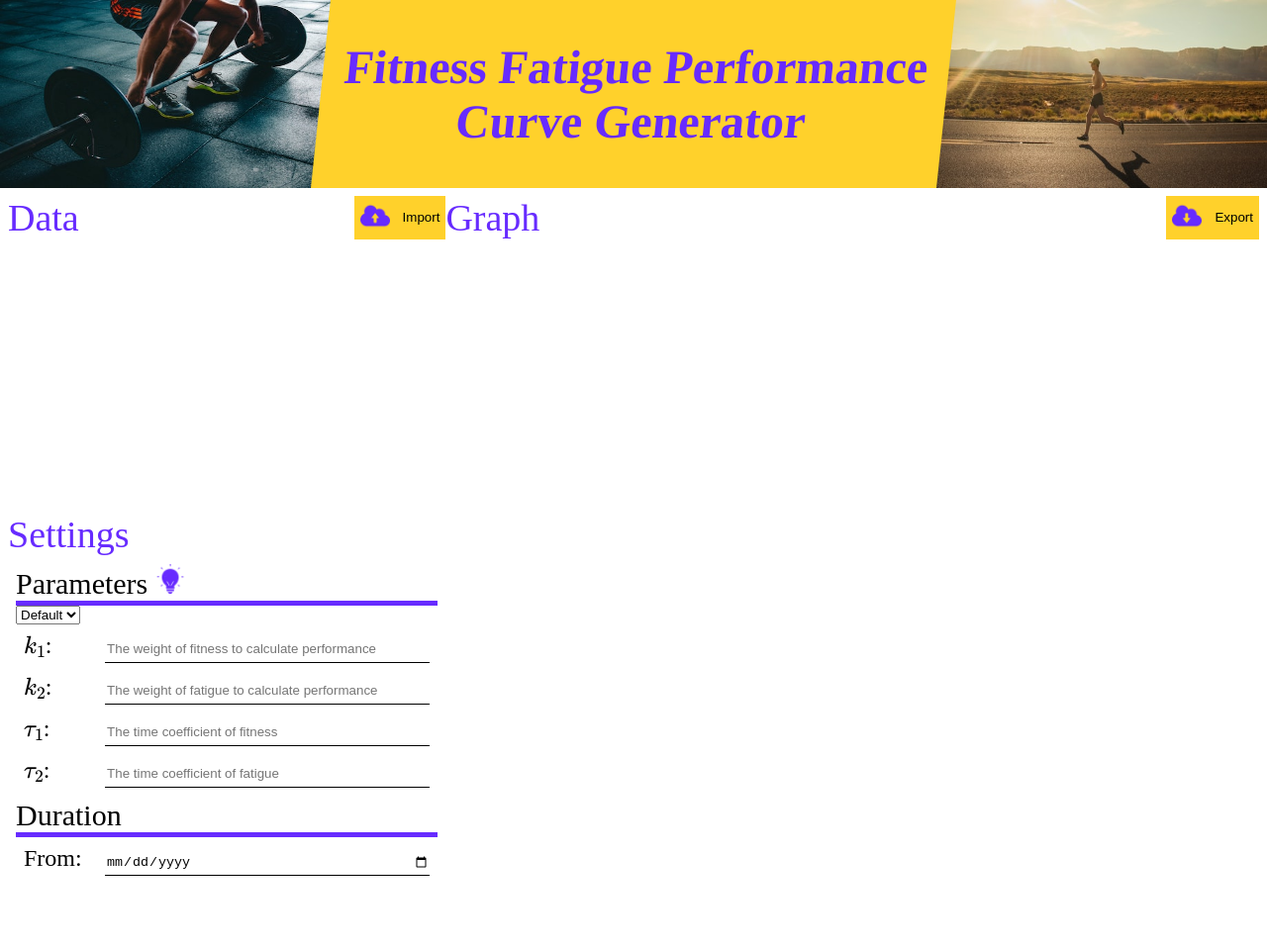
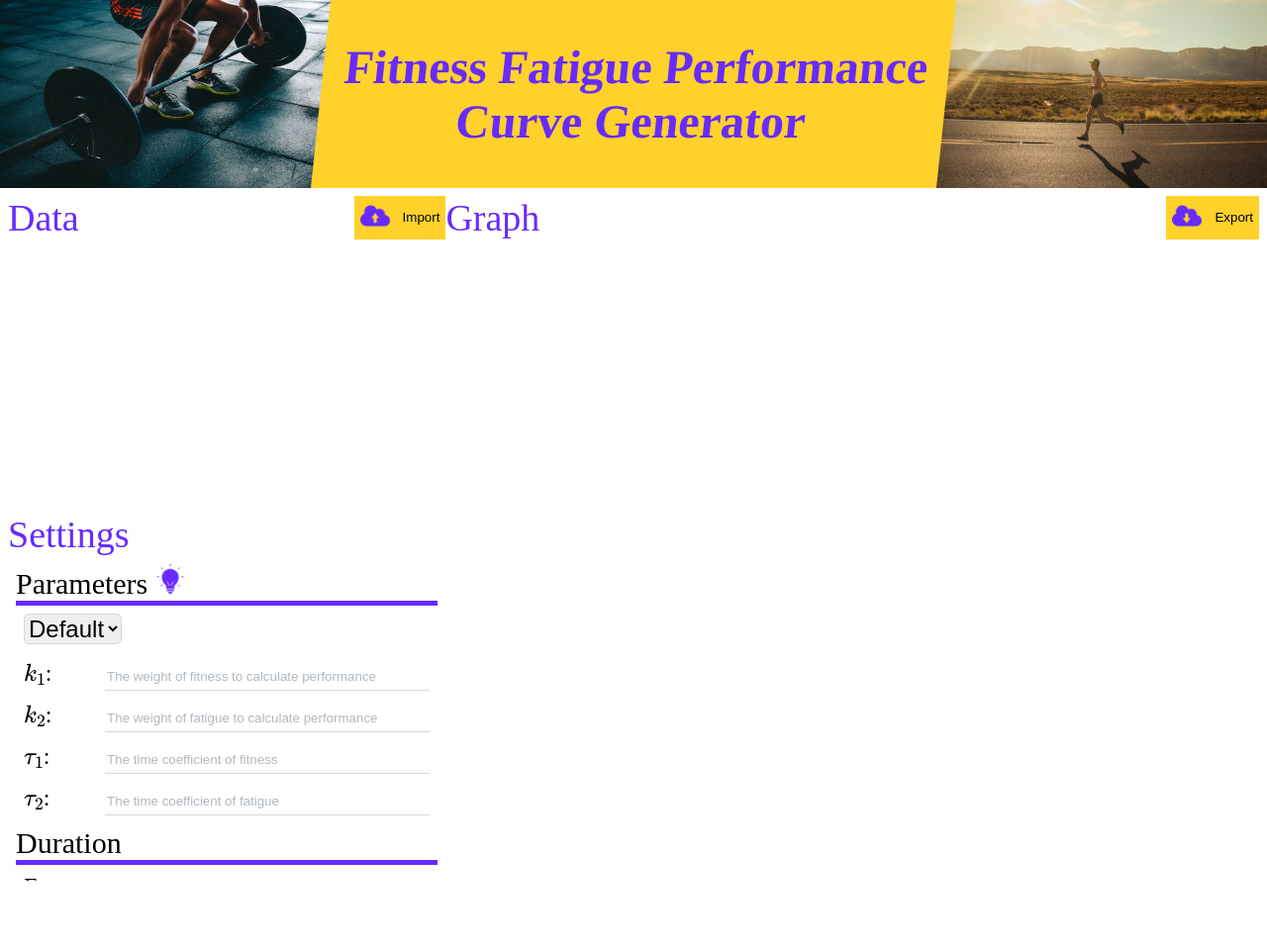
Before and after one commit to jjjkkkjjj/ff-perf, a plain HTML site: page docs/index.html in a window 1280 px wide. Shown: the whole page at 99% size. Drawn offline with nearby package versions, Linux system fonts and the light colour scheme; some packages are replaced by stand-ins of ours; a web font is replaced by a local one.

Commit message:
combobox design

```diff
--- a/docs/css/base.css
+++ b/docs/css/base.css
@@ -4,6 +4,8 @@
     --bg-main-color: #FFD12B;
     --bg-sub-color: #EFE1AC;
     --text-main-color: #672BFF;
+    --text-gray-color: #B0B8BF;
+    --border-gray-color: #D3D7DB;
 
     /* size */
     --title-height: 190px;
@@ -18,6 +20,9 @@
 
     /* margin */
     --main-margin: 8px;
+
+    /* border radius */
+    --border-radius: 5px;
 }
 
 /* grid */
--- a/docs/css/settings.css
+++ b/docs/css/settings.css
@@ -8,6 +8,7 @@ section#settings{
 
 div.scroll {
     height: 100%;
+    font-size: var(--param-fontsize);
 
     margin: var(--main-margin);
     overflow: auto;
@@ -58,10 +59,19 @@ header.sethead > .bar{
 
 }
 
+/* combobox */
+select#selparams {
+    font-size: var(--param-fontsize);
+    margin: var(--main-margin);
+
+    border-color: var(--border-gray-color);
+    border-radius: var(--border-radius);
+}
+
 /* input of parameter */
 div.inptxt {
     height: calc(var(--param-fontsize) + 10px);
-    margin: 8px;
+    margin: var(--main-margin);
 
     display: flex;
     justify-content: flex-start;
@@ -79,5 +89,9 @@ div.inptxt > input {
     border: 0;
     outline: 0;
     background: transparent;
-    border-bottom: 1px solid black;
+    border-bottom: 1px solid var(--border-gray-color);
 }
+::placeholder { /* Chrome, Firefox, Opera, Safari 10.1+ */
+    color: var(--text-gray-color);
+    opacity: 1; /* Firefox */
+  }
```
